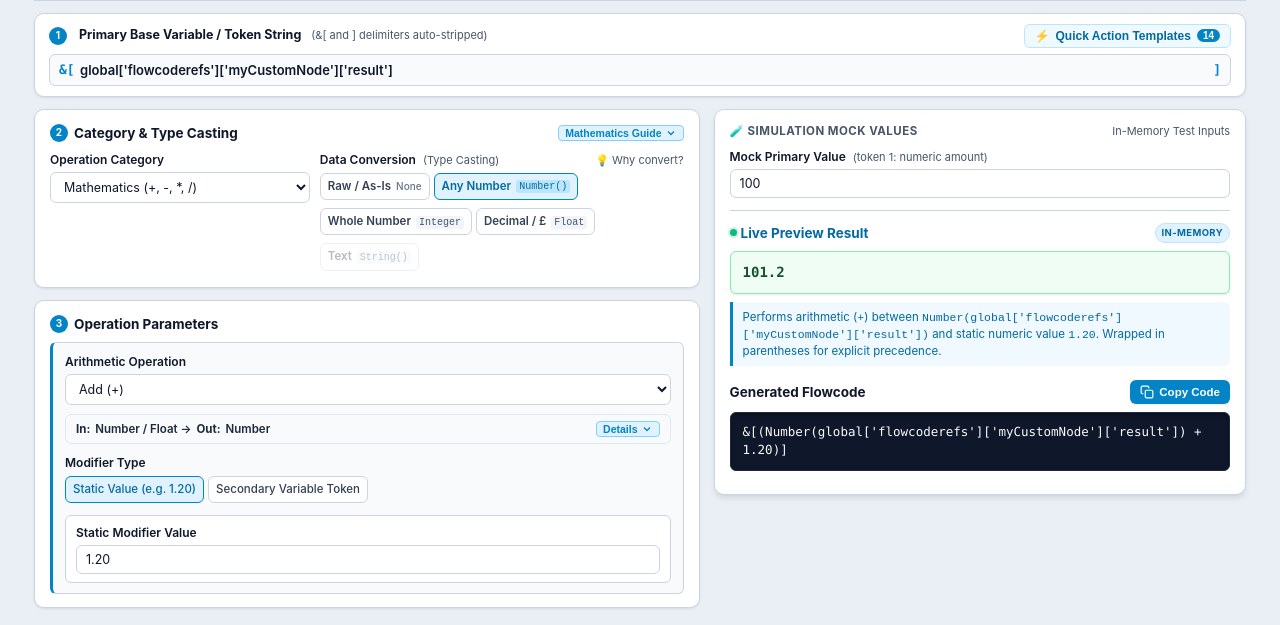
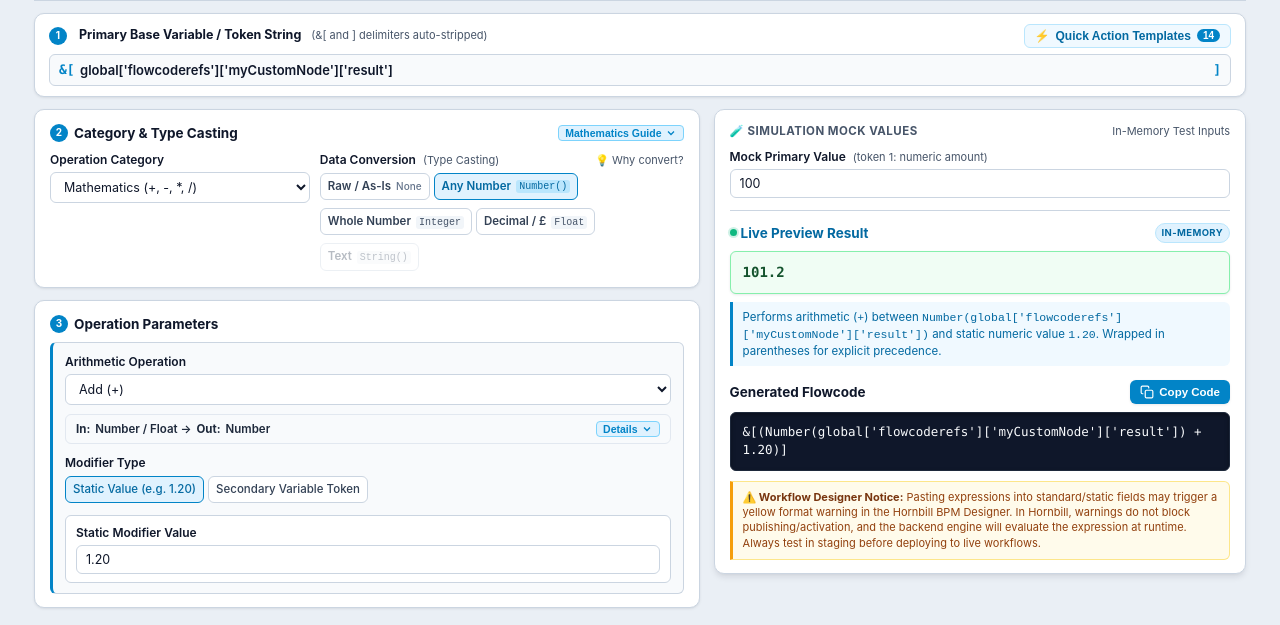
Before and after one commit to WoodyUK90/hb_flowcode_builder, a plain HTML site: page Hornbill Flowcode Advanced Builder.html in a window 1280 px wide. Shown: the part 97-722 px from the top of the page. Drawn offline with Linux system fonts and the light colour scheme.

Commit message:
docs: clarify advanced non-standard Flowcode evaluation and workflow validation warnings

```diff
--- a/Hornbill Flowcode Advanced Builder.html
+++ b/Hornbill Flowcode Advanced Builder.html
@@ -683,6 +683,22 @@
             border-radius: 0 var(--radius-sm) var(--radius-sm) 0;
             line-height: 1.4;
             margin-bottom: 10px;
+        }
+
+        .warning-note {
+            background: #fffbeb;
+            border: 1px solid #fde68a;
+            border-left: 3px solid #f59e0b;
+            padding: 8px 10px;
+            font-size: 11px;
+            color: #92400e;
+            border-radius: 0 var(--radius-sm) var(--radius-sm) 0;
+            line-height: 1.4;
+            margin-top: 10px;
+        }
+
+        .warning-note strong {
+            color: #78350f;
         }
 
         .app-footer {
@@ -1366,6 +1382,11 @@
                         </div>
                     </div>
                     <div class="output-box" id="outputCode">&amp;[...]</div>
+
+                    <!-- Workflow Designer Notice -->
+                    <div class="warning-note">
+                        <strong>⚠️ Workflow Designer Notice:</strong> Pasting expressions into standard/static fields may trigger a yellow format warning in the Hornbill BPM Designer. In Hornbill, warnings do not block publishing/activation, and the backend engine will evaluate the expression at runtime. Always test in staging before deploying to live workflows.
+                    </div>
                 </div>
             </div>
         </div>
```
Also changed, not shown: index.html (+21 -0 lines), 1 other file.
